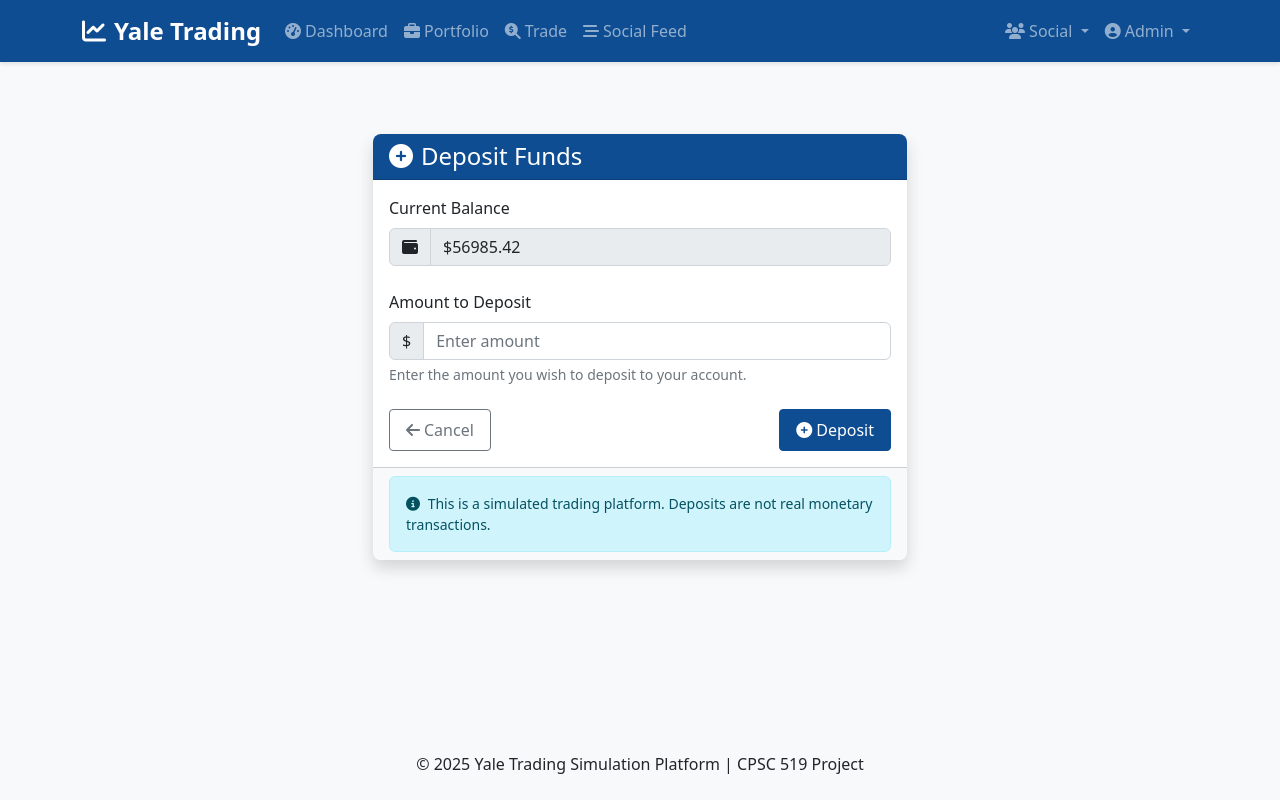
After one commit to yl2342/ytsp25, a Flask app: page /funds/deposit in a window 1280 px wide. The commit adds this page. Run offline with Flask 3, Linux system fonts and the light colour scheme; a user stored in the database is signed in; some libraries are stand-ins or nearby versions.

Commit message:
fix withdraw/deposit section

```diff
--- a/app/models/user.py
+++ b/app/models/user.py
@@ -78,7 +78,7 @@ class User(db.Model, UserMixin):
         return self.followed.filter(followers.c.followed_id == user.id).count() > 0
 
     def followed_posts(self):
-        from app.models.trading_post import TradingPost
+        from app.models.social import TradingPost
         return TradingPost.query.join(
             followers, (followers.c.followed_id == TradingPost.user_id)
         ).filter(
--- /dev/null
+++ b/app/templates/auth/deposit.html
@@ -0,0 +1,60 @@
+{% extends "layout.html" %}
+
+{% block title %}{{ title }}{% endblock %}
+
+{% block content %}
+<div class="container py-5">
+    <div class="row">
+        <div class="col-md-6 mx-auto">
+            <div class="card shadow">
+                <div class="card-header bg-primary text-white">
+                    <h2 class="h4 mb-0"><i class="fas fa-plus-circle me-2"></i>Deposit Funds</h2>
+                </div>
+                <div class="card-body">
+                    <form method="POST" action="{{ url_for('auth.deposit_funds') }}" class="needs-validation" novalidate>
+                        {{ form.hidden_tag() }}
+
+                        <div class="mb-4">
+                            <label for="current-balance" class="form-label">Current Balance</label>
+                            <div class="input-group">
+                                <span class="input-group-text"><i class="fas fa-wallet"></i></span>
+                                <input type="text" class="form-control" id="current-balance" value="${{ current_user.balance|round(2) }}" disabled>
+                            </div>
+                        </div>
+
+                        <div class="mb-4">
+                            <label for="amount" class="form-label">Amount to Deposit</label>
+                            <div class="input-group">
+                                <span class="input-group-text">$</span>
+                                {{ form.amount(class="form-control", placeholder="Enter amount", min="0.01", step="0.01") }}
+                            </div>
+                            {% if form.amount.errors %}
+                                <div class="text-danger small mt-1">
+                                    {% for error in form.amount.errors %}
+                                        {{ error }}
+                                    {% endfor %}
+                                </div>
+                            {% endif %}
+                            <div class="form-text">Enter the amount you wish to deposit to your account.</div>
+                        </div>
+
+                        <div class="d-flex justify-content-between">
+                            <a href="{{ url_for('main.dashboard') }}" class="btn btn-outline-secondary">
+                                <i class="fas fa-arrow-left me-1"></i>Cancel
+                            </a>
+                            <button type="submit" class="btn btn-primary">
+                                <i class="fas fa-plus-circle me-1"></i>{{ form.submit.label.text }}
+                            </button>
+                        </div>
+                    </form>
+                </div>
+                <div class="card-footer bg-light small">
+                    <div class="alert alert-info mb-0">
+                        <i class="fas fa-info-circle me-1"></i> This is a simulated trading platform. Deposits are not real monetary transactions.
+                    </div>
+                </div>
+            </div>
+        </div>
+    </div>
+</div>
+{% endblock %}
--- a/app/templates/social/post_detail.html
+++ b/app/templates/social/post_detail.html
@@ -13,12 +13,12 @@
                     <div class="d-flex mb-3">
                         <div class="flex-shrink-0">
                             <img src="{{ url_for('static', filename='img/avatars/default.png') }}"
-                                 alt="{{ post.user.first_name }}" class="rounded-circle" width="60" height="60">
+                                 alt="{{ post.author.first_name }}" class="rounded-circle" width="60" height="60">
                         </div>
                         <div class="ms-3">
                             <h2 class="h5 mb-0">
-                                <a href="{{ url_for('social.user_profile', user_id=post.user.id) }}" class="text-decoration-none">
-                                    {{ post.user.first_name }} {{ post.user.last_name }}
+                                <a href="{{ url_for('social.user_profile', user_id=post.author.id) }}" class="text-decoration-none">
+                                    {{ post.author.first_name }} {{ post.author.last_name }}
                                 </a>
                             </h2>
                             <div class="text-muted small">
```
Also changed, not shown: app/templates/auth/withdraw.html (added, +60 -0 lines), app/templates/social/feed.html (+6 -6 lines), instance/ytsp.db.
